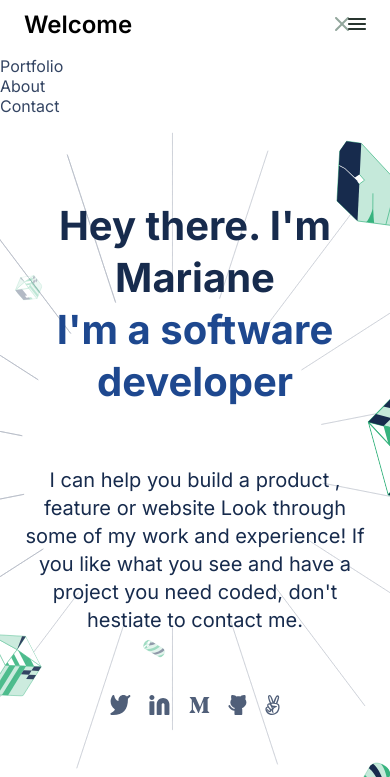
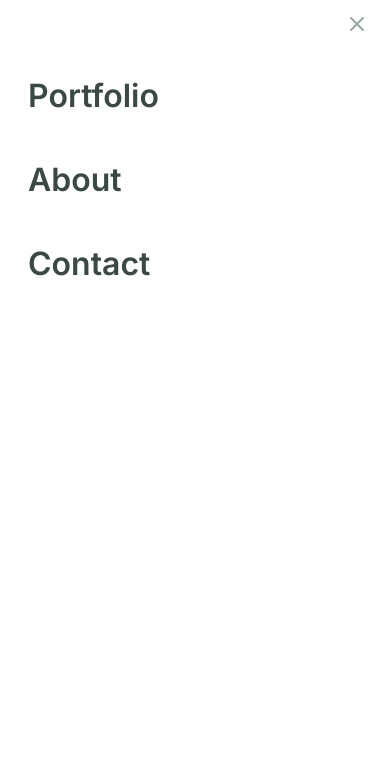
Before and after one commit to JauJau088/My-Portfolio, a website: page index.html in a window 390 px wide. Both pictures are taken after a click on the link 357 px from the left and 24 px from the top of the page. Shown: the top 777 px of the page. Drawn offline with Linux system fonts and the light colour scheme.

Commit message:
Fix mobile pop up menu stylings

```diff
--- a/index.html
+++ b/index.html
@@ -26,24 +26,27 @@
         <nav class="nav">
           <div class="nav-mobile">
             <a href="#" class="nav-logo">Welcome</a>
-            <a href="#" class="nav-toggle" id="menu-hamburger-button"
+            <a id="button-mobile-hamburger" class="nav-toggle"
               ><img src="images/icons/hamburger-menu.svg" alt="Menu"
             /></a>
           </div>
-          <div class="nav-mobile-menu hide" id="mobile-menu-container">
-            <a href="#" id="menu-close-button" class="close-menu-container">
-              <img src="images/icons/close-button.svg"  alt="close-button"></a>
+          <div id="mobile-menu-container" class="nav-mobile-menu hide">
+            <div class="menu-close-container">
+              <a id="button-mobile-close" class="menu-close">
+                <img src="images/icons/close-button.svg" alt="close-button">
+              </a>
+            </div>
             <ul>
-              <li><a href="#" class="text-blue-2">Portfolio</a></li>
-              <li><a href="#" class="text-blue-2">About</a></li>
-              <li><a href="#" class="text-blue-2">Contact</a></li>
+              <li class="text-green-dark"><a href="#works" class="button-mobile-menu">Portfolio</a></li>
+              <li class="text-green-dark"><a href="#about-me" class="button-mobile-menu">About</a></li>
+              <li class="text-green-dark"><a href="#contact-me" class="button-mobile-menu">Contact</a></li>
             </ul>
           </div>
           <div class="nav-desktop">
             <ul>
-              <li><a href="#" class="text-blue-2">Portfolio</a></li>
-              <li><a href="#" class="text-blue-2">About</a></li>
-              <li><a href="#" class="text-blue-2">Contact</a></li>
+              <li class="text-blue-2"><a href="#works">Portfolio</a></li>
+              <li class="text-blue-2"><a href="#about-me">About</a></li>
+              <li class="text-blue-2"><a href="#contact-me">Contact</a></li>
             </ul>
           </div>
         </nav>
@@ -121,7 +124,7 @@
     <!-- Main body -->
     <main>
       <!-- ********** Works section ********** -->
-      <section class="works-section">
+      <section id="works" class="works-section">
         <div class="section-title">
           <h2 class="text-blue">My Recent Works</h2>
           <div class="small-line green"></div>
@@ -245,7 +248,7 @@
         </ul>
       </section>
       <!-- ********** About me section ********** -->
-      <section class="about-me">
+      <section id="about-me" class="about-me">
         <!-- About me text -->
         <div class="about-me-text-container">
           <div class="about-me-text">
@@ -314,7 +317,7 @@
         </ul>
       </section>
       <!-- ********** Contact section ********** -->
-      <section class="contact-section contact-bg-mobile">
+      <section id="contact-me" class="contact-section contact-bg-mobile">
         <div class="contact-bg-desktop">
           <div class="contact-container">
             <div>
--- a/scripts/main.js
+++ b/scripts/main.js
@@ -1,5 +1,5 @@
-const open = document.getElementById('menu-hamburger-button');
-const close = document.getElementById('menu-close-button');
+const open = document.getElementById('button-mobile-hamburger');
+const close = document.getElementById('button-mobile-close');
 const container = document.getElementById('mobile-menu-container');
 
 open.addEventListener('click', () => {
--- a/styles/1-header-headline.css
+++ b/styles/1-header-headline.css
@@ -1,4 +1,8 @@
 /* Header section */
+.nav {
+  height: 48px;
+}
+
 .nav-mobile {
   display: flex;
   justify-content: space-between;
@@ -14,6 +18,11 @@
   font-size: 24px;
 }
 
+.nav-toggle,
+.menu-close {
+  cursor: pointer;
+}
+
 .hide {
   opacity: 0;
   pointer-events: none;
@@ -25,12 +34,30 @@
 }
 
 .nav-mobile-menu {
-  padding-top:12px ;
+  position: fixed;
+  display: flex;
+  flex-direction: column;
+  height: 100vh;
+  width: 100%;
+  padding: 12px 21px 0 28px;
+  background-color: white;
 }
 
-.close-menu-container {
-  margin-left: 330px;
-  margin-top: 100px;
+.nav-mobile-menu ul {
+  margin: 0;
+  padding-top: 34px;
+}
+
+.nav-mobile-menu li {
+  font-weight: 600;
+  font-size: 32px;
+  line-height: 44px;
+  padding-bottom: 40px;
+}
+
+.menu-close-container {
+  display: flex;
+  flex-direction: row-reverse;
 }
 
 .nav-desktop {
```
